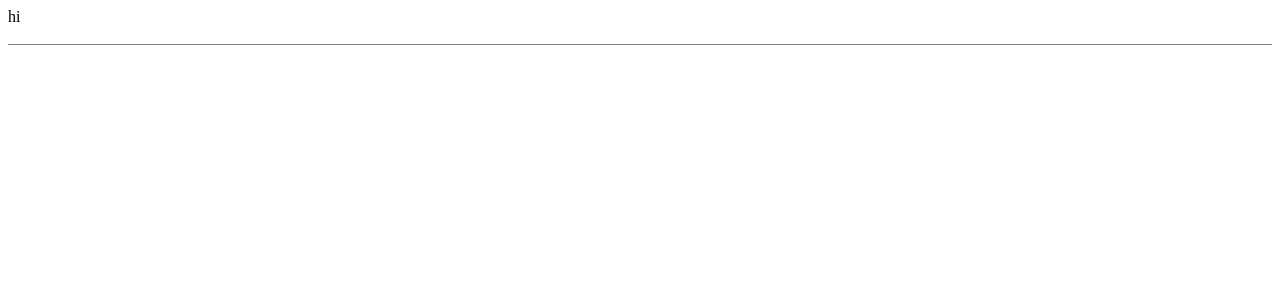
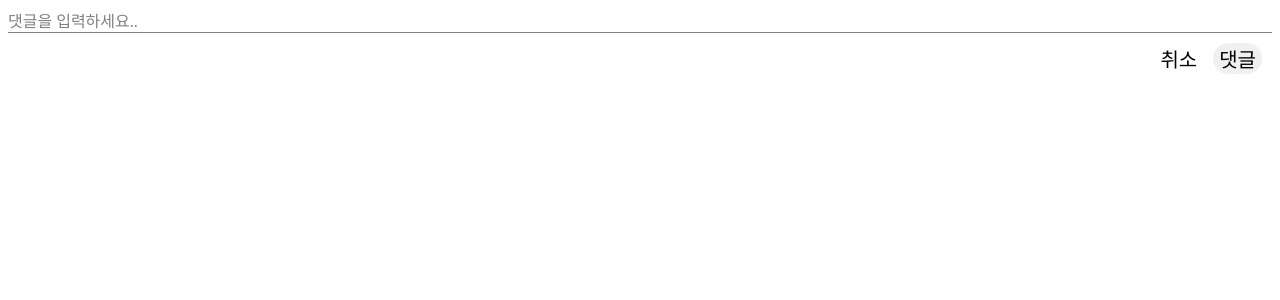
Before and after one commit to jun-young1993/react-simple-comment, a React (Create React App) app: page / in a window 1280 px wide. Shown: the top 300 px of the page. Built offline with nearby package versions, Linux system fonts and the light colour scheme.

Commit message:
input placeholder
### Added
- placeholder

```diff
--- a/src/App.tsx
+++ b/src/App.tsx
@@ -1,16 +1,38 @@
 import React from 'react';
 import BaseInput from "./components/input/base-input";
+import BaseSend from 'components/send/base-send';
+import BaseCancel from 'components/cancel/base-cancel';
 
 
 function App() {
-    return (
+  const [isEmpty, setEmpty] = React.useState(true)
+  return (
     <div>
-      hi
         <BaseInput
-            onInput={(text:string)=>{
+            placeholder='댓글을 입력하세요..'
+            onInput={(text)=>{
                 console.log('currentText',text)
             }}
+            onEmpty={(isEmpty)=>{
+              setEmpty(isEmpty)
+            }}
         />
+        <div
+          style={{
+            textAlign: "right"
+          }}
+        >
+          <BaseCancel />
+          <BaseSend
+            style={
+            isEmpty
+            ? {}
+            : {
+              backgroundColor : 'blue',
+              color: 'white'
+            }}
+          />
+        </div>
     </div>
   );
 }
--- /dev/null
+++ b/src/components/base-button.tsx
@@ -0,0 +1,26 @@
+import React from "react";
+import {buttonInterface} from "interfaces"
+
+function BaseButton({onFocus,style,children}: buttonInterface){
+	const [hasFocus, setFocus] = React.useState(false);
+	React.useEffect(()=>{
+		onFocus && onFocus(hasFocus)
+	},[hasFocus, onFocus])
+	return (
+		<button
+			style={{
+				fontSize: "20px",
+				border:"none",
+				borderRadius: "20px",
+				marginRight: "10px",
+				cursor:'pointer',
+				...style
+			}}
+			onMouseOver={()=>setFocus(true)}
+			onMouseOut={() => setFocus(false)}
+		>
+			{children}
+		</button>
+	)
+}
+export default BaseButton
--- /dev/null
+++ b/src/components/cancel/base-cancel.tsx
@@ -0,0 +1,20 @@
+import BaseButton from "components/base-button";
+import { buttonInterface } from "interfaces";
+import React from "react";
+
+function BaseCancel({style}:buttonInterface){
+	const [hasFocus, setFocus] = React.useState(false);
+	return (
+		<BaseButton
+			style={{
+				backgroundColor: hasFocus ? '#F0F0F0' : '#FFFFFF',
+			}}
+			onFocus={(focus)=>{
+				setFocus(focus)
+			}}
+		>
+			취소
+		</BaseButton>
+	)
+}
+export default BaseCancel
--- a/src/components/input/base-input.tsx
+++ b/src/components/input/base-input.tsx
@@ -1,25 +1,47 @@
 import React from 'react';
 import {inputInterface} from "interfaces"
+import styled from 'styled-components';
+const CustomDiv = styled.div`
+  &:empty:before {
+    content: attr(placeholder);
+    color: grey;
+    display: inline-block;
+  };
+`
+function BaseInput({onInput,placeholder,onEmpty}: inputInterface){
+    const [hasFocus, setFocus] = React.useState(false)
+    const [text, setText] = React.useState('')
+    const [isEmpty, setEmpty] = React.useState(true)
+    React.useEffect(()=>{
+        if(text === '' && !isEmpty) setEmpty(true)
+        if(text !== '' && isEmpty) setEmpty(false)
 
-function BaseInput({onInput}: inputInterface){
-    const [hasFocus, setFocus] = React.useState(false);
+        onInput && onInput(text)
+    },[text,onInput,isEmpty])
+    React.useEffect(()=>{
+        onEmpty && onEmpty(isEmpty)
+    },[onEmpty,isEmpty])
 
-    return <div
+    return (
+
+
+        <CustomDiv
             contentEditable
+            placeholder={placeholder}
             style={{
                 outline: "none",
-            borderBottom: hasFocus ? "3px solid green" : "1px solid gray",
+                borderBottom: hasFocus ? "3px solid black" : "1px solid gray",
                 // borderImageSlice: 1,
-            transitionDuration:"0.5s"
+                transitionDuration:"0.5s",
+                marginBottom: "10px"
             }}
             onFocus={() => setFocus(true)}
             onBlur={() => setFocus(false)}
-        onInput={e =>
-            onInput && onInput(e.currentTarget.textContent || '')
-        }
+            onInput={e => setText(e.currentTarget.textContent || '')}
         >
+        </CustomDiv>
 
-    </div>
+    )
 }
 
 export default BaseInput
--- /dev/null
+++ b/src/components/send/base-send.tsx
@@ -0,0 +1,20 @@
+import BaseButton from "components/base-button";
+import { buttonInterface } from "interfaces";
+import React from "react";
+
+function BaseSend({style}: buttonInterface){
+	// const [hasFocus, setFocus] = React.useState(false);
+	return (
+		<BaseButton
+			style={{
+				backgroundColor: '#F0F0F0',
+				...style
+			}}
+			// onMouseOver={()=>setFocus(true)}
+			// onMouseOut={() => setFocus(false)}
+		>
+			댓글
+		</BaseButton>
+	)
+}
+export default BaseSend
```
Also changed, not shown: package.json (+6 -1 lines), src/interfaces.ts (+8 -0 lines), 1 other file (tests, documents, lock files or other folders). Lines whose indentation alone changed are shown as unchanged.
